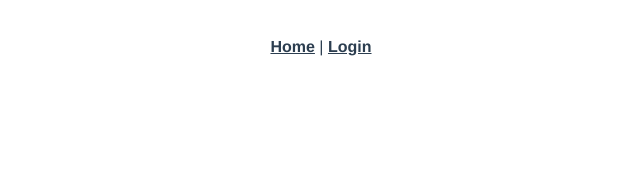
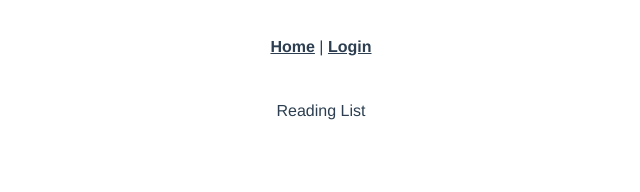
Before and after one commit to axon7/Bookshelf, a Vue app: page /reading-list in a window 1280 px wide. Before the commit this address had no page. Shown: the top 192 px of the page, without its empty margins (319-959 px from the left). Built offline with nearby package versions, Linux system fonts and the light colour scheme.

Commit message:
Add reading list route

```diff
--- a/src/router/index.ts
+++ b/src/router/index.ts
@@ -19,11 +19,14 @@ const routes: Array<RouteRecordRaw> = [
   {
     path: "/book/:id",
     name: "BookView",
-    // route level code-splitting
-    // this generates a separate chunk (about.[hash].js) for this route
-    // which is lazy-loaded when the route is visited.
     component: () =>
       import(/* webpackChunkName: "bookView" */ "../views/BookView.vue"),
+  },
+  {
+    path: "/reading-list",
+    name: "ReadingList",
+    component: () =>
+      import(/* webpackChunkName: "bookView" */ "../views/ReadingList.vue"),
   },
 ];
 
--- /dev/null
+++ b/src/views/ReadingList.vue
@@ -0,0 +1,11 @@
+<template>
+  <p>Reading List</p>
+</template>
+
+<script>
+export default {
+  name: "ReadingList",
+};
+</script>
+
+<style></style>
```
